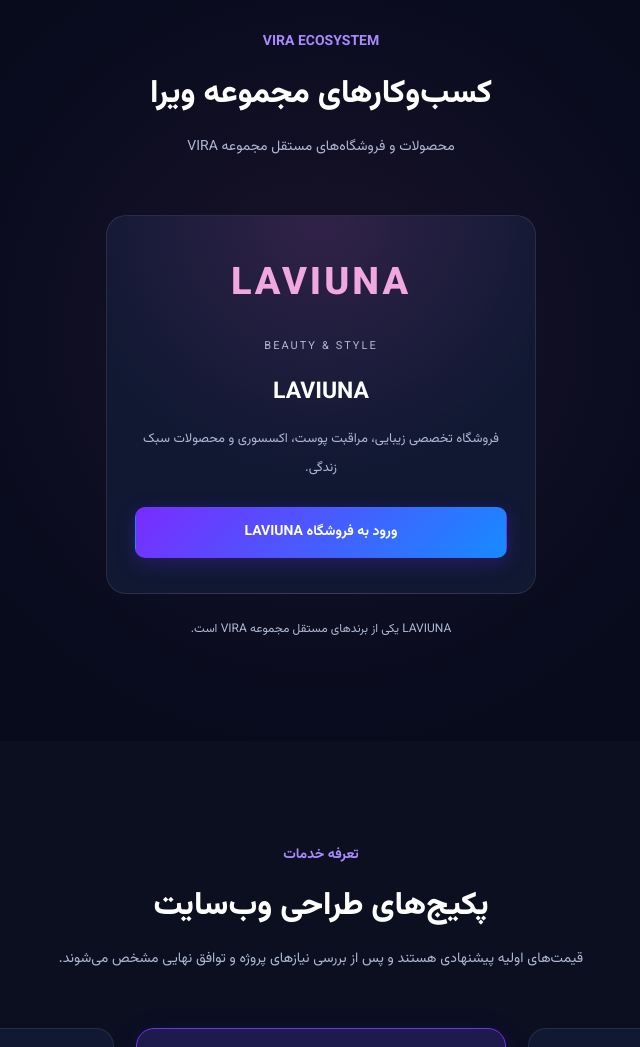
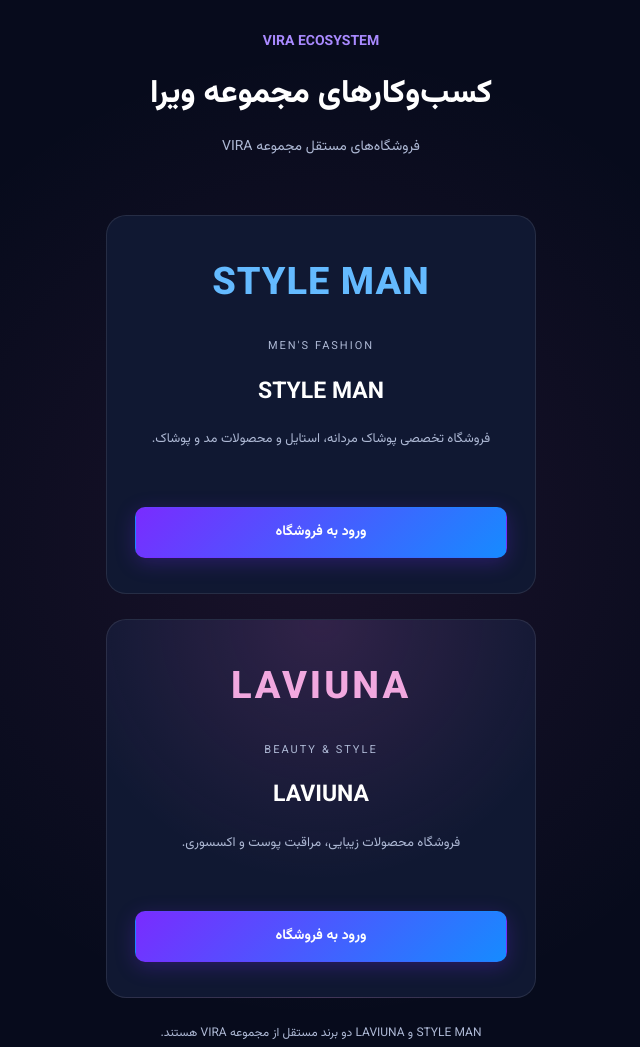
Before and after one commit to jafar-styleman26/vira-tech, a plain HTML site: page index.html in a window 1280 px wide. Shown: the part 3720-4767 px from the top of the page, without its empty margins (319-959 px from the left). Drawn offline with Linux system fonts and the light colour scheme.

Commit message:
index.html

```diff
--- a/index.html
+++ b/index.html
@@ -416,6 +416,7 @@
         </div>
     </section>
 
+
 <!-- VIRA ECOSYSTEM -->
 <section class="section ecosystem" id="ecosystem">
     <div class="container">
@@ -424,41 +425,62 @@
             <span>VIRA ECOSYSTEM</span>
             <h2>کسب‌وکارهای مجموعه ویرا</h2>
             <p>
-                محصولات و فروشگاه‌های مستقل مجموعه VIRA
+                فروشگاه‌های مستقل مجموعه VIRA
             </p>
         </div>
 
         <div class="ecosystem-grid">
 
+            <!-- STYLE MAN -->
+            <article class="ecosystem-card styleman-card">
+                <div class="ecosystem-brand styleman-brand">
+                    STYLE MAN
+                </div>
+
+                <span class="ecosystem-label">MEN'S FASHION</span>
+
+                <h3>STYLE MAN</h3>
+
+                <p>
+                    فروشگاه تخصصی پوشاک مردانه،
+                    استایل و محصولات مد و پوشاک.
+                </p>
+
+                <a href="https://jafar-styleman26.github.io/styleman-site/"
+                   class="btn btn-primary"
+                   target="_blank"
+                   rel="noopener noreferrer">
+                    ورود به فروشگاه
+                </a>
+            </article>
+
+            <!-- LAVIUNA -->
             <article class="ecosystem-card laviuna-card">
                 <div class="ecosystem-brand laviuna-brand">
                     LAVIUNA
                 </div>
 
-                <span class="ecosystem-label">
-                    BEAUTY & STYLE
-                </span>
+                <span class="ecosystem-label">BEAUTY & STYLE</span>
 
                 <h3>LAVIUNA</h3>
 
                 <p>
-                    فروشگاه تخصصی زیبایی، مراقبت پوست،
-                    اکسسوری و محصولات سبک زندگی.
+                    فروشگاه محصولات زیبایی،
+                    مراقبت پوست و اکسسوری.
                 </p>
 
-                <a
-                    href="https://jafar-styleman26.github.io/laviuna/"
-                    class="btn btn-primary"
-                    target="_blank"
-                    rel="noopener noreferrer">
-                    ورود به فروشگاه LAVIUNA
+                <a href="https://jafar-styleman26.github.io/laviuna/"
+                   class="btn btn-primary"
+                   target="_blank"
+                   rel="noopener noreferrer">
+                    ورود به فروشگاه
                 </a>
             </article>
 
         </div>
 
         <p class="ecosystem-footer">
-            LAVIUNA یکی از برندهای مستقل مجموعه VIRA است.
+            STYLE MAN و LAVIUNA دو برند مستقل از مجموعه VIRA هستند.
         </p>
 
     </div>
```
